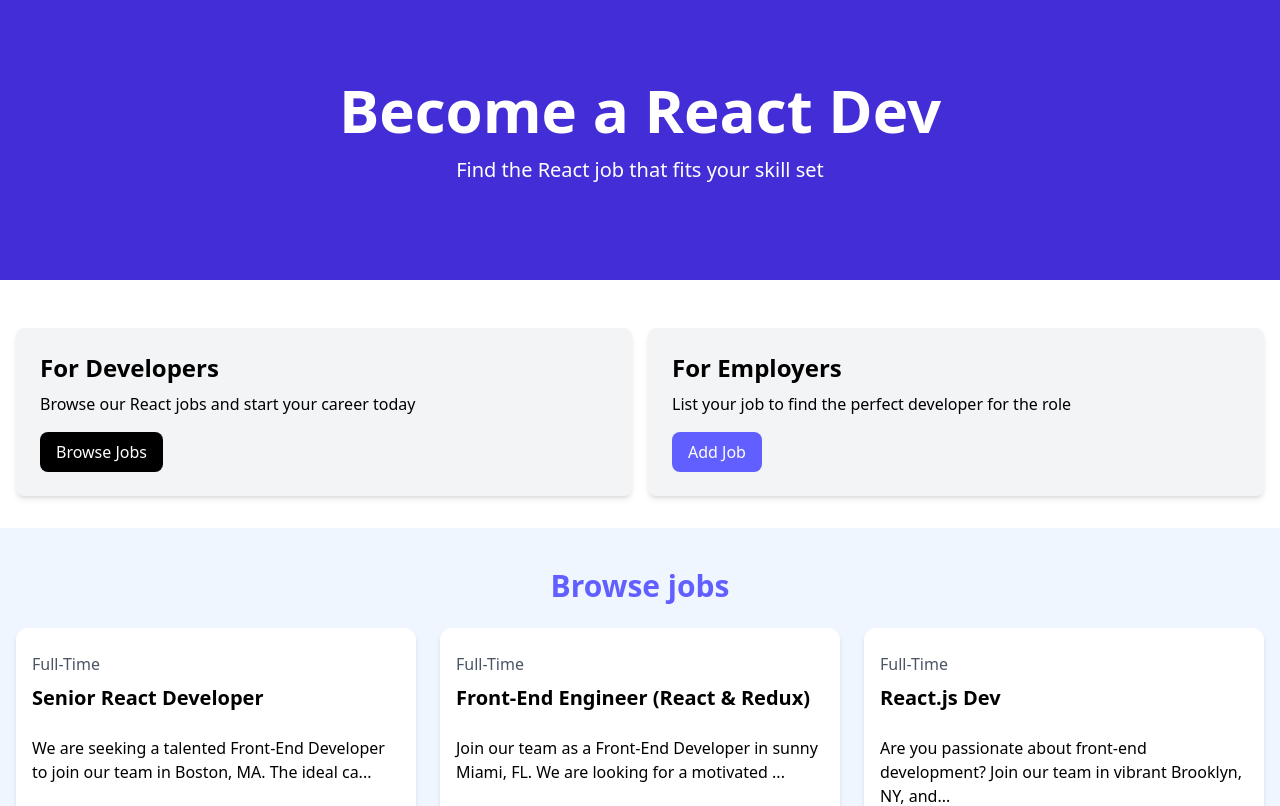
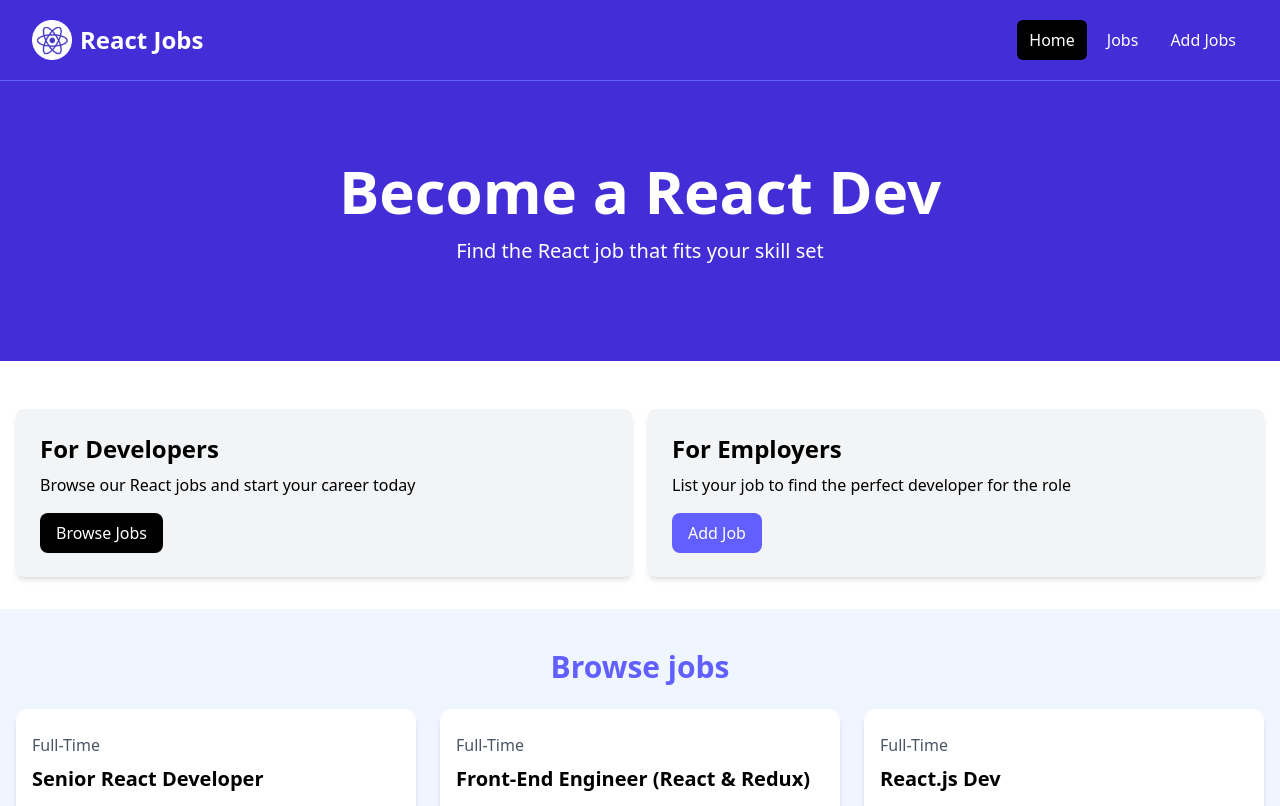
Before and after one commit to Luna-bf/React-TraversyMedia, a React (Vite) app: page / in a window 1280 px wide. Shown: the top 806 px of the page. Built offline with nearby package versions, Linux system fonts and the light colour scheme.

Commit message:
Added Navbar to MainLayout

```diff
--- a/src/layouts/MainLayout.jsx
+++ b/src/layouts/MainLayout.jsx
@@ -4,7 +4,9 @@ import Navbar from "../components/Navbar";
 const MainLayout = () => {
   return (
     <>
-        {/* Outlet sert de placeholder, il va déterminer quels composants enfants doivent être affichés dans le composant parent,
+        {/* Le composant Navbar sera sur toutes les pages (voir App.jsx pour plus de précisions) */}
+        <Navbar />
+        {/* Outlet sert de remplissage, il va déterminer quels composants enfants doivent être affichés dans le composant parent,
             exemple : Pour l'instant mon composant HomePage n'affiche que le composant Hero car il est le seul a avoir été déclaré
             après avoir été importé, si je déclare le composant HomeCards, Outlet affichera celui-ci dans le navigateur.
         */}
```
